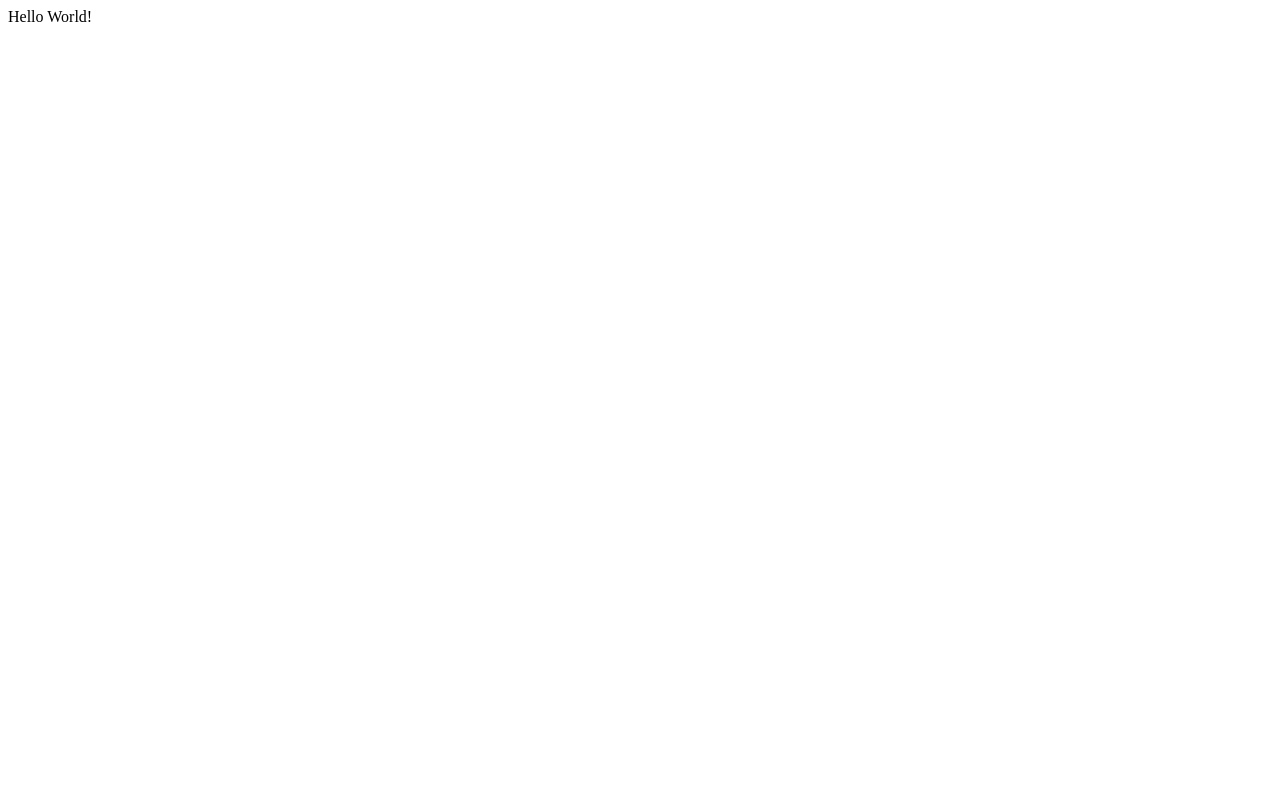
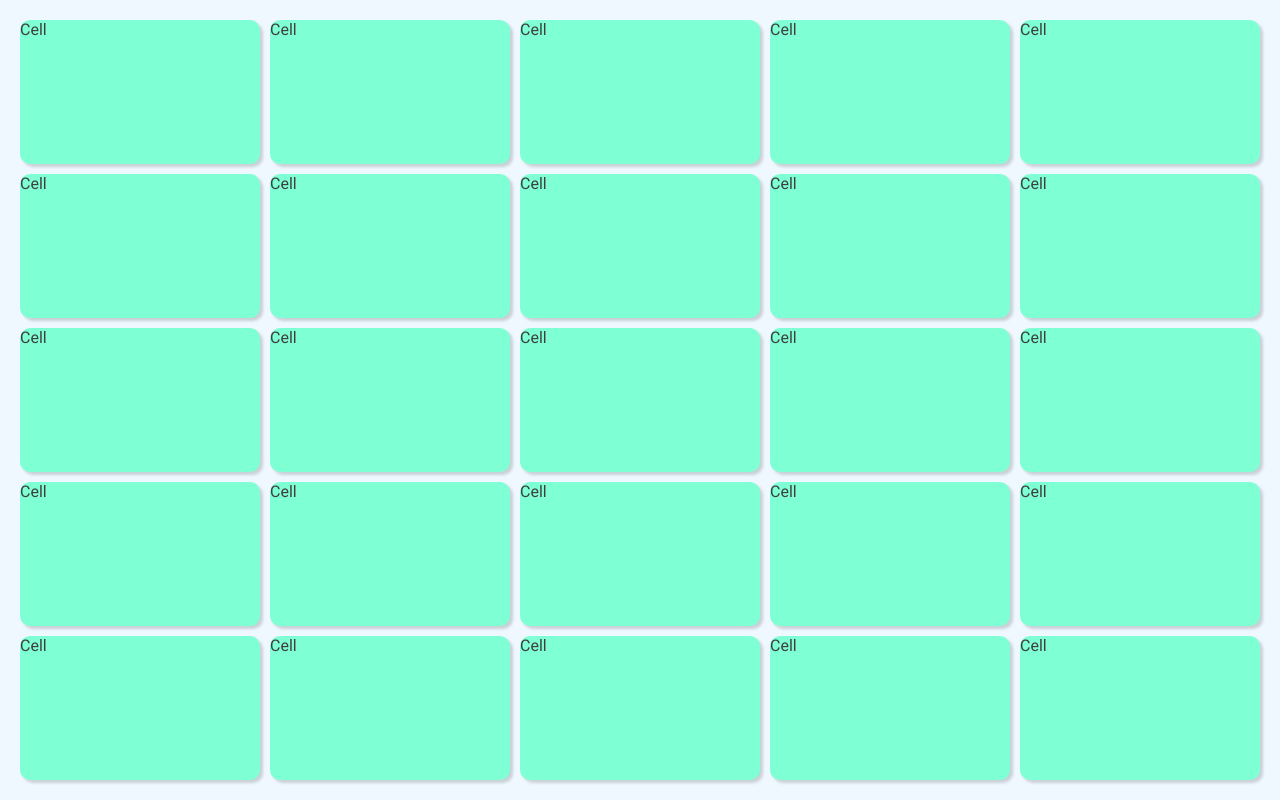
Before and after one commit to rudensergey/tic-tac-toe, a React (Create React App) app: page / in a window 1280 px wide. Built offline with nearby package versions, Linux system fonts and the light colour scheme.

Commit message:
add: first structure / stylus / eslint

```diff
--- a/public/index.html
+++ b/public/index.html
@@ -9,35 +9,15 @@
             name="description"
             content="Web site created using create-react-app"
         />
-    <link rel="apple-touch-icon" href="%PUBLIC_URL%/logo192.png" />
-    <!--
-      manifest.json provides metadata used when your web app is installed on a
-      user's mobile device or desktop. See https://developers.google.com/web/fundamentals/web-app-manifest/
-    -->
         <link rel="manifest" href="%PUBLIC_URL%/manifest.json" />
-    <!--
-      Notice the use of %PUBLIC_URL% in the tags above.
-      It will be replaced with the URL of the `public` folder during the build.
-      Only files inside the `public` folder can be referenced from the HTML.
-
-      Unlike "/favicon.ico" or "favicon.ico", "%PUBLIC_URL%/favicon.ico" will
-      work correctly both with client-side routing and a non-root public URL.
-      Learn how to configure a non-root public URL by running `npm run build`.
-    -->
+        <link
+            href="https://fonts.googleapis.com/css?family=Roboto:400,500,700&display=swap"
+            rel="stylesheet"
+        />
         <title>React App</title>
     </head>
     <body>
         <noscript>You need to enable JavaScript to run this app.</noscript>
         <div id="root"></div>
-    <!--
-      This HTML file is a template.
-      If you open it directly in the browser, you will see an empty page.
-
-      You can add webfonts, meta tags, or analytics to this file.
-      The build step will place the bundled scripts into the <body> tag.
-
-      To begin the development, run `npm start` or `yarn start`.
-      To create a production bundle, use `npm run build` or `yarn build`.
-    -->
     </body>
 </html>
--- a/src/App.js
+++ b/src/App.js
@@ -1,7 +1,7 @@
 import React from "react";
+import "./style/app.css";
+import { ExtendLayer } from "./components/library";
 
-function App() {
-    return <div>Hello World!</div>;
-}
+const App = () => <ExtendLayer />;
 
 export default App;
--- /dev/null
+++ b/src/components/extendlayer/Extendlayer.js
@@ -0,0 +1,6 @@
+import React from "react";
+import { Game } from "../library";
+
+export const ExtendLayer = () => {
+    return <Game initialHeigth={5} initialWidth={5} />;
+};
--- /dev/null
+++ b/src/components/game/Game.js
@@ -0,0 +1,27 @@
+import React from "react";
+import "./game.css";
+
+export const Game = (props) => {
+    const { initialHeigth, initialWidth } = props;
+
+    const createMatrix = (h, w) =>
+        new Array(h).fill().map(() => new Array(w).fill(""));
+
+    return (
+        <div
+            className="game"
+            style={{
+                gridTemplateColumns: `repeat(${initialHeigth}, 1fr)`,
+                gridTemplateRows: `repeat(${initialWidth}, 1fr)`,
+            }}
+        >
+            {createMatrix(initialHeigth, initialWidth).map((a) =>
+                a.map((b) => (
+                    <div className="game__cell">
+                        <p>Cell</p>
+                    </div>
+                ))
+            )}
+        </div>
+    );
+};
--- /dev/null
+++ b/src/components/game/game.css
@@ -0,0 +1,18 @@
+.game {
+    height: 100vh;
+    width: 100vw;
+    padding: 20px;
+    box-sizing: border-box;
+    background-color: aliceblue;
+
+    display: grid;
+    grid-gap: 10px;
+}
+
+.game__cell {
+    height: 100%;
+    width: 100%;
+    border-radius: 10px;
+    box-shadow: 3px 3px 3px rgba(0, 0, 0, 0.164);
+    background-color: aquamarine;
+}
--- /dev/null
+++ b/src/components/library.js
@@ -0,0 +1,2 @@
+export { Game } from "./game/Game";
+export { ExtendLayer } from "./extendlayer/Extendlayer";
--- /dev/null
+++ b/src/style/app.css
@@ -0,0 +1,24 @@
+body {
+    height: 100vh;
+    width: 100vw;
+    margin: 0px;
+}
+
+* {
+    outline: none;
+}
+
+h1,
+h2,
+h3,
+h4,
+h5,
+h6,
+p,
+a,
+li,
+ul {
+    margin: 0px;
+    color: #3f3f3f;
+    font-family: "Roboto", sans-serif;
+}
```
Also changed, not shown: package.json (+8 -1 lines), .eslintrc.json (added), .stylelintrc.json (added), 2 other files (tests, documents, lock files or other folders). Lines whose indentation alone changed are shown as unchanged.
